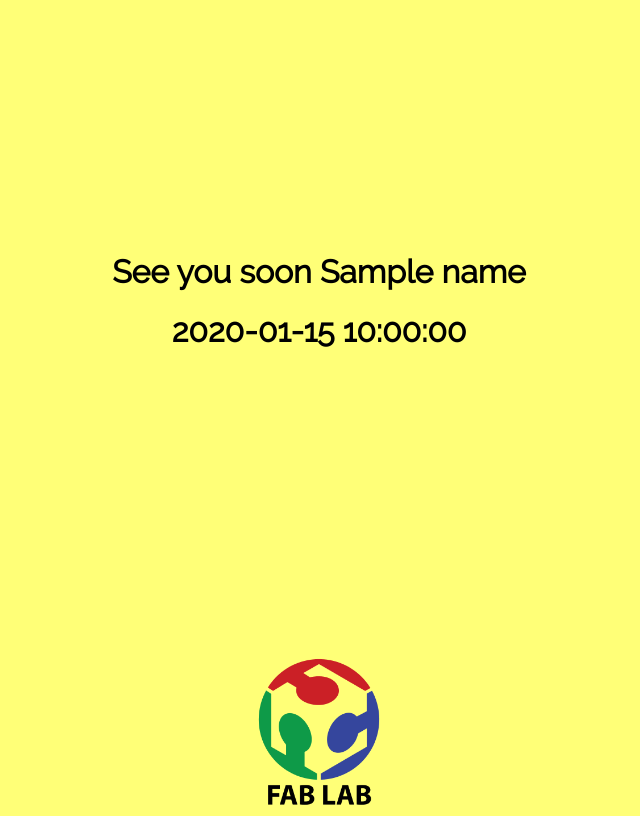
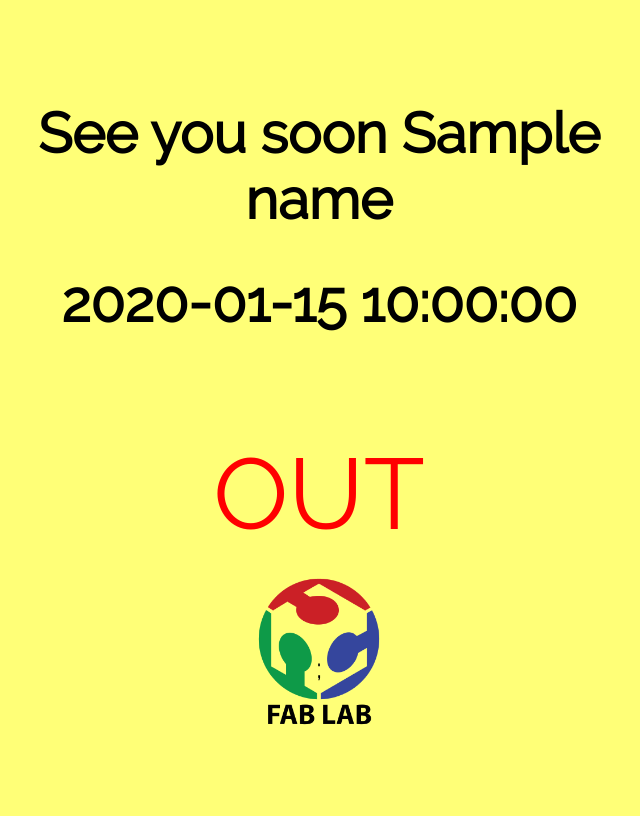
Before and after one commit to nevilneo010/RFIDGATEFISAT, a PHP site: page /raspi.php in a window 1280 px wide. Shown: the whole page, without its empty margins (321-961 px from the left). Run offline with PHP 8.4, Linux system fonts and the light colour scheme; tables that the repository leaves empty or names only in its code hold one stand-in row (values such as "Sample post").

Commit message:
added In and out to raspi.php

```diff
--- a/Serverfiles/assets/raspi.php
+++ b/Serverfiles/assets/raspi.php
@@ -26,12 +26,16 @@ if ($result = $conn->query($sql)) {
         if($io=="IN"){
             echo '
                 <h1> Welcome back ' .$row_Name . '</h1>
-                <h1> ' . $row_value3 . '</h1>';
+                <h1> ' . substr($row_value3,11). '</h1>
+                <p style="font-size: 100px;color:green;">IN</p>';
+
         }
         else{
             echo '
                 <h1> See you soon ' .$text.$row_Name . '</h1>
-                <h1> ' . $row_value3 . '</h1> ';
+                <h1> ' . $row_value3 . '</h1>
+                <p style="font-size: 100px;color:RED;">OUT</p>;';
+
         }
     }
     $result->free();
--- a/Serverfiles/assets/style.css
+++ b/Serverfiles/assets/style.css
@@ -6,6 +6,8 @@
 body {
     background-color: #ffff77;
     font-family: 'Raleway', sans-serif;
+    font-size: 28px;
+
 }
 
 .top-row {
@@ -30,7 +32,7 @@ body {
 .image-section {
     margin: 0;
     position: absolute;
-    top: 85%;
+    top: 75%;
     left: 50%;
     transform: translate(-50%, -15%);
 }
```
